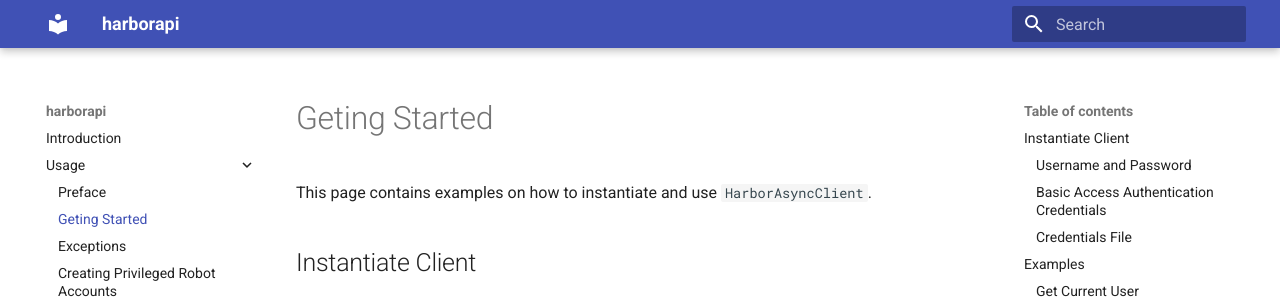
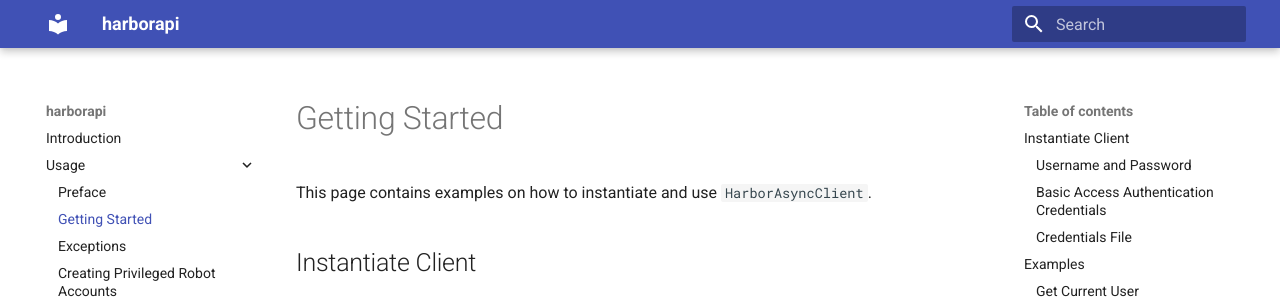
Before and after one commit to unioslo/harborapi, an MkDocs documentation site: the page built from docs/usage/examples.md, in a window 1280 px wide and 900 px high. Shown: the top 300 px of the window. Built offline with MkDocs 1.6.1 and Material for MkDocs 9.7.7, drawn with Linux system fonts in a browser that asks for light colours.

Commit message:
Docs: Fix header typo

```diff
--- a/docs/usage/examples.md
+++ b/docs/usage/examples.md
@@ -1,4 +1,4 @@
-# Geting Started
+# Getting Started
 
 This page contains examples on how to instantiate and use `HarborAsyncClient`.
 
```
